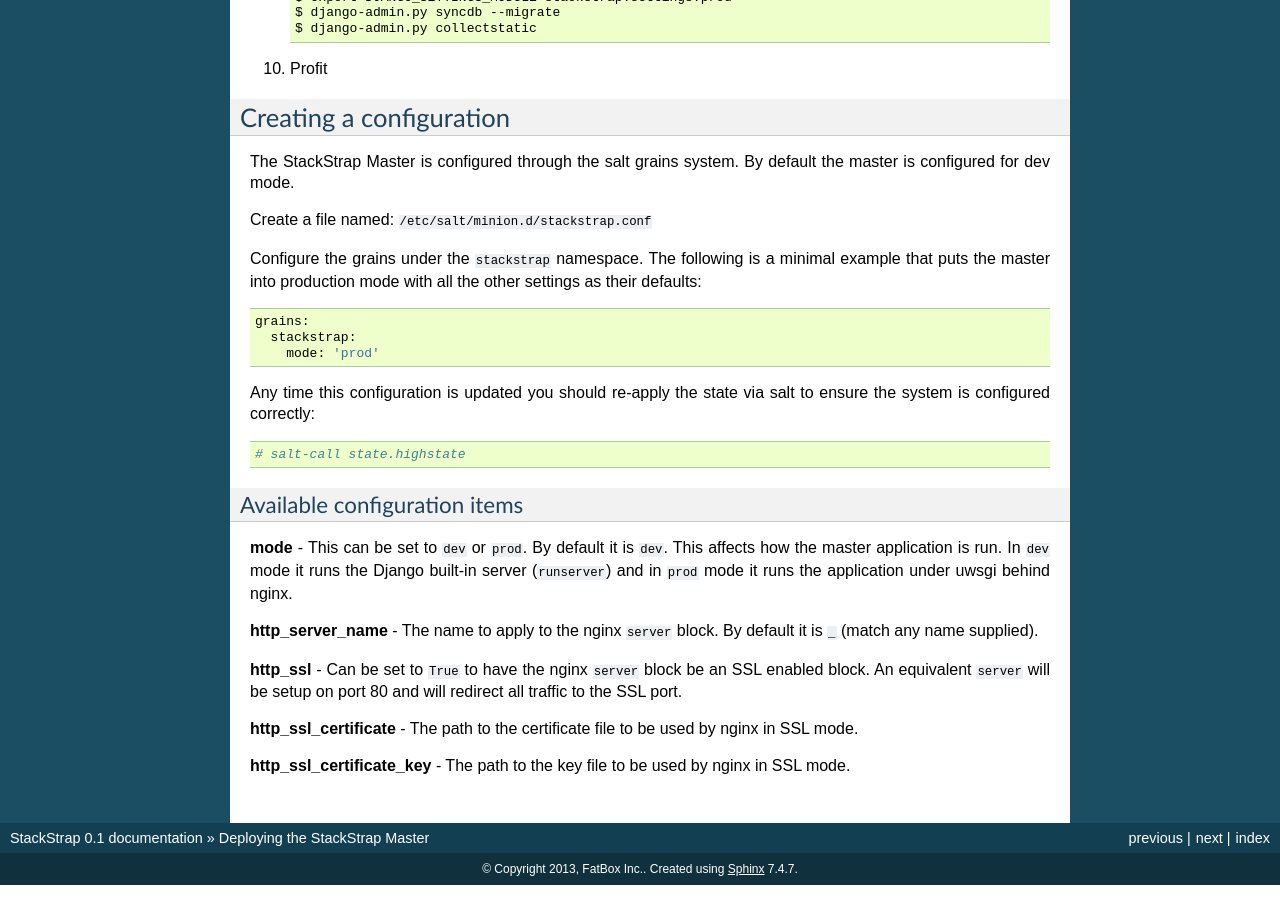
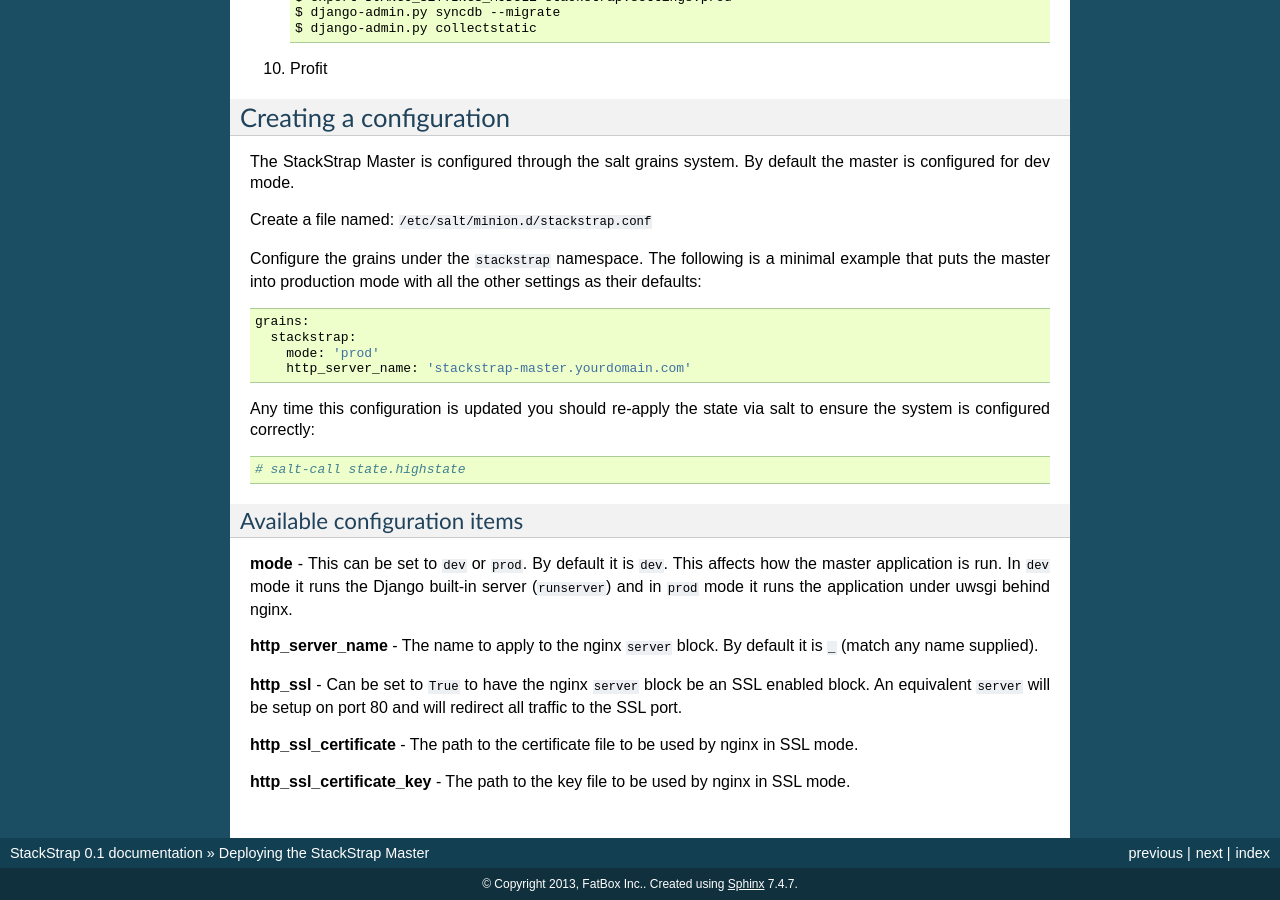
Before and after one commit to stackstrap/stackstrap, a Sphinx documentation site: the page built from docs/deployment.rst, in a window 1280 px wide and 900 px high, scrolled down 1136 px. Built offline with Sphinx 7.4.7, drawn with Linux system fonts in a browser that asks for light colours.

```diff
--- a/docs/deployment.rst
+++ b/docs/deployment.rst
@@ -77,6 +77,7 @@
     grains:
       stackstrap:
         mode: 'prod'
+        http_server_name: 'stackstrap-master.yourdomain.com'
 
 Any time this configuration is updated you should re-apply the state via salt
 to ensure the system is configured correctly::
```
